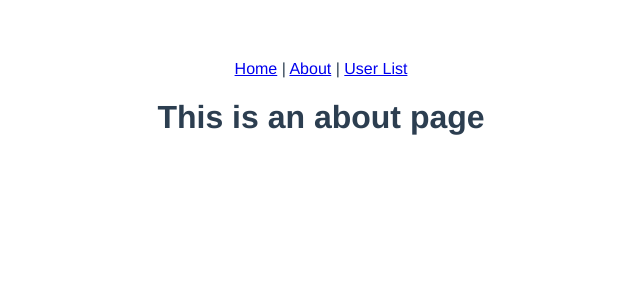
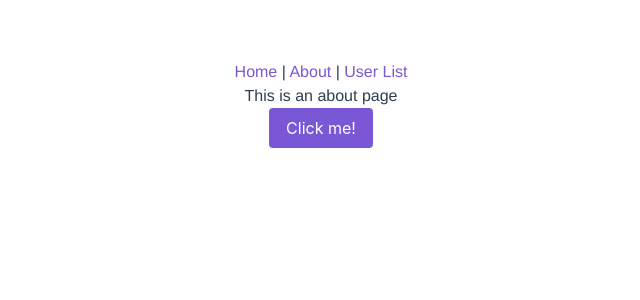
Before and after one commit to ksh-fthr/vue-work, a Vue app: page /about in a window 1280 px wide. Shown: the top 300 px of the page, without its empty margins (319-959 px from the left). Built offline with nearby package versions, Linux system fonts and the light colour scheme.

Commit message:
UIコンポーネント「Buefy」を導入した

```diff
--- a/package.json
+++ b/package.json
@@ -25,6 +25,7 @@
     "@vue/cli-plugin-eslint": "3.0.5",
     "@vue/cli-service": "3.0.5",
     "@vue/eslint-config-standard": "3.0.5",
+    "buefy": "0.7.0",
     "eslint": "5.7.0",
     "vue-template-compiler": "2.5.17"
   },
--- /dev/null
+++ b/src/components/Collapse.vue
@@ -0,0 +1,19 @@
+<template>
+  <section>
+
+    <b-collapse :open="false">
+      <button class="button is-primary" slot="trigger">Click me!</button>
+      <div class="notification">
+        <div class="content">
+          <h3>Subtitle</h3>
+          <p>
+          Lorem ipsum dolor sit amet, consectetur adipiscing elit. <br/>
+          Nulla accumsan, metus ultrices eleifend gravida, nulla nunc varius lectus, nec rutrum justo nibh eu lectus. <br/>
+          Ut vulputate semper dui. Fusce erat odio, sollicitudin vel erat vel, interdum mattis neque.
+          </p>
+        </div>
+      </div>
+    </b-collapse>
+
+  </section>
+</template>
--- a/src/main.js
+++ b/src/main.js
@@ -1,4 +1,8 @@
 import Vue from 'vue'
+import Buefy from 'buefy'
+import 'buefy/dist/buefy.css'
+Vue.use(Buefy)
+
 import App from './App.vue'
 import router from './router'
 import store from './store'
--- a/src/router.js
+++ b/src/router.js
@@ -2,6 +2,7 @@ import Vue from 'vue'
 import Router from 'vue-router'
 import Home from './views/Home.vue'
 import Users from './views/Users.vue'
+import About from './views/About.vue'
 
 Vue.use(Router)
 
@@ -17,10 +18,7 @@ export default new Router({
     {
       path: '/about',
       name: 'about',
-      // route level code-splitting
-      // this generates a separate chunk (about.[hash].js) for this route
-      // which is lazy-loaded when the route is visited.
-      component: () => import(/* webpackChunkName: "about" */ './views/About.vue')
+      component: About
     },
     {
       path: '/users',
--- a/src/views/About.vue
+++ b/src/views/About.vue
@@ -1,5 +1,17 @@
 <template>
   <div class="about">
     <h1>This is an about page</h1>
+    <Collapse/>
   </div>
 </template>
+
+<script>
+import Collapse from '@/components/Collapse'
+
+export default {
+  name: 'about',
+  components: {
+    Collapse
+  }
+}
+</script>
```
Also changed, not shown: 1 other file (tests, documents, lock files or other folders).
